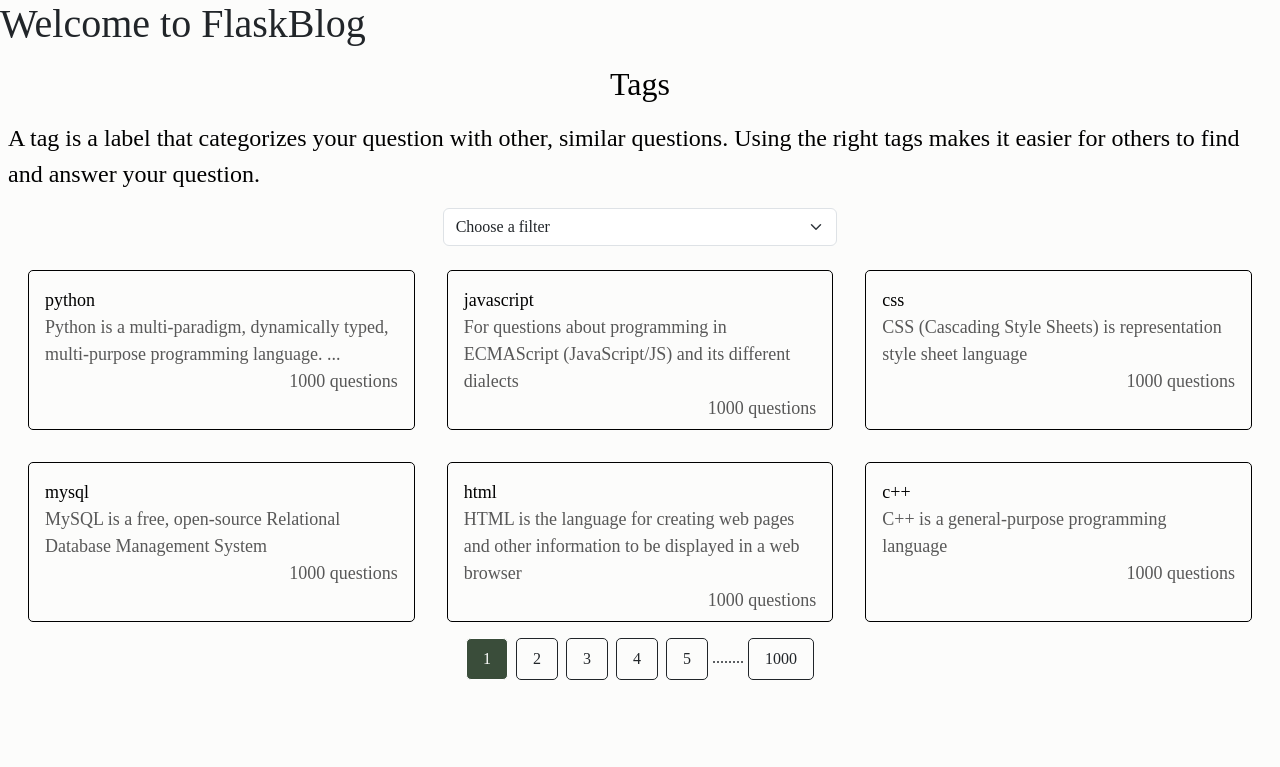
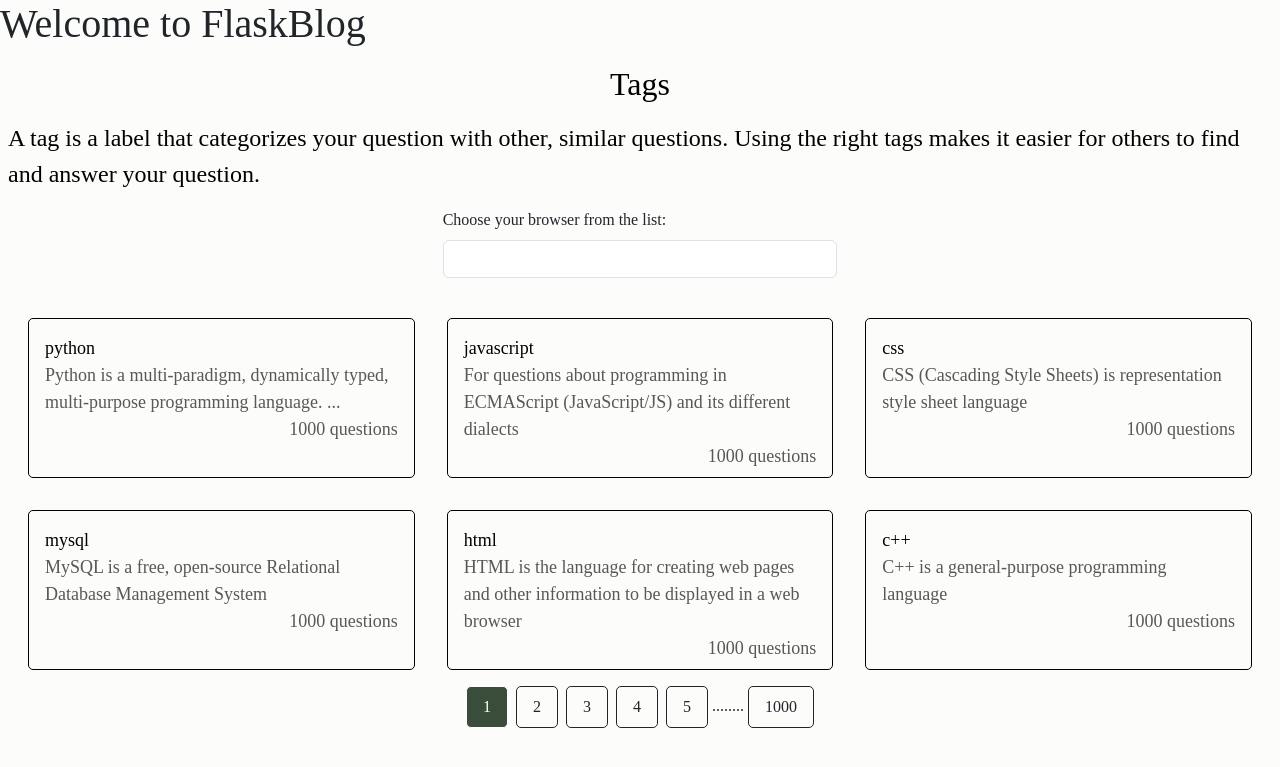
Before and after one commit to COP-290/Testing, a Flask app: page / in a window 1280 px wide. Shown: the top 767 px of the page. Run offline with Flask 3, Linux system fonts and the light colour scheme; data comes from the database, SQL or seed files in the repository; some web fonts are replaced.

Commit message:
1st changes

```diff
--- a/flask_blog/hello.py
+++ b/flask_blog/hello.py
@@ -27,9 +27,6 @@ def get_tags(id1):
         abort(404)
     return post
 
-a=(get_tags(1))
-for c in a:
-    print(c['tags'])
 
 
 app = Flask(__name__)
--- a/flask_blog/templates/tag.html
+++ b/flask_blog/templates/tag.html
@@ -22,12 +22,17 @@
     <!-- filters button -->
     <div class="d-flex justify-content-center">
         <div class="col-4 px-3 py-2">
-            <select class="form-select" aria-label="Default select example">
-                <option selected>Choose a filter</option>
-                <option value="1">rer</option>
-                <option value="2">Two</option>
-                <option value="3">Three</option>
-            </select>
+            <form action="/action_page.php">
+                <label for="browser" class="form-label">Choose your browser from the list:</label>
+                <input class="form-control" list="tags" name="browser" id="browser">
+                <datalist id="browsers">
+                  <option value="Python">
+                  <option value="JavaScript">
+                  <option value="CSS">
+                  <option value="MySQL">
+                  <option value="C++">
+                </datalist>
+              </form>
         </div>
     </div>
 
@@ -48,9 +53,9 @@
         {% endfor %}
     </div>  -->
     <div class="row px-4">
-        <div class="col-xl-4 col-lg-6 col-md-6 col-sm-12 col-12 p-3">
-            <div style="border-color:rgb(88, 88, 88); border: solid 1.5px ; border-radius: 5px; color:black; word-wrap: break-word; height: 10rem;font-size: large;cursor: pointer " class="p-3">
-                python
+        <div class="tag_col col-xl-4 col-lg-6 col-md-6 col-sm-12 col-12 p-3">
+            <div style="border-color:rgb(88, 88, 88); border: solid 1.5px ; border-radius: 5px; color:black; word-wrap: break-word; height: 10rem;font-size: large;cursor: pointer " class="tag_title p-3">
+            python
                 <div style=" color: rgb(88, 88, 88);" >
                     Python is a multi-paradigm, dynamically typed, multi-purpose programming language.
                     ...
@@ -61,20 +66,20 @@
             </div>
         </div>
 
-        <div class="col-xl-4 col-lg-6 col-md-6 col-sm-12 col-12 p-3">
-            <div style="border-color:rgb(88, 88, 88); border: solid 1.5px ; border-radius: 5px; border-radius: 5px; color:black; word-wrap: break-word; height: 10rem;font-size: large;cursor: pointer " class="p-3">
+        <div class="tag_col col-xl-4 col-lg-6 col-md-6 col-sm-12 col-12 p-3">
+            <div style="border-color:rgb(88, 88, 88); border: solid 1.5px ; border-radius: 5px; border-radius: 5px; color:black; word-wrap: break-word; height: 10rem;font-size: large;cursor: pointer " class="tag_title p-3">
                 javascript
                 <div style=" color: rgb(88, 88, 88);">
                     For questions about programming in ECMAScript (JavaScript/JS) and its different dialects
                 </div>
-                <div class="d-flex justify-content-end " style="color: rgb(88, 88, 88)"">
+                <div class="d-flex justify-content-end " style="color: rgb(88, 88, 88)">
                     1000 questions
                 </div>
             </div>
         </div>
 
-        <div class="col-xl-4 col-lg-6 col-md-6 col-sm-12 col-12 p-3">
-            <div style="border-color:rgb(88, 88, 88); border: solid 1.5px ; border-radius: 5px; border-radius: 5px; color:black; word-wrap: break-word; height: 10rem;font-size: large;cursor: pointer "  class="p-3">
+        <div class="tag_col col-xl-4 col-lg-6 col-md-6 col-sm-12 col-12 p-3">
+            <div style="border-color:rgb(88, 88, 88); border: solid 1.5px ; border-radius: 5px; border-radius: 5px; color:black; word-wrap: break-word; height: 10rem;font-size: large;cursor: pointer " class="tag_title p-3">
                 css
                 <div style=" color: rgb(88, 88, 88);">
                     CSS (Cascading Style Sheets) is  representation style sheet language
@@ -85,8 +90,8 @@
             </div>
         </div>
 
-        <div class="col-xl-4 col-lg-6 col-md-6 col-sm-12 col-12 p-3">
-            <div style="border-color:rgb(88, 88, 88); border: solid 1.5px ; border-radius: 5px; border-radius: 5px; color:black; word-wrap: break-word; height: 10rem;font-size: large;cursor: pointer "  class="p-3">
+        <div class="tag_col col-xl-4 col-lg-6 col-md-6 col-sm-12 col-12 p-3">
+            <div style="border-color:rgb(88, 88, 88); border: solid 1.5px ; border-radius: 5px; border-radius: 5px; color:black; word-wrap: break-word; height: 10rem;font-size: large;cursor: pointer " class="tag_title p-3">
                 mysql
                 <div style=" color: rgb(88, 88, 88);">
                     MySQL is a free, open-source Relational Database Management System
@@ -97,8 +102,8 @@
             </div>
         </div>
 
-        <div class="col-xl-4 col-lg-6 col-md-6 col-sm-12 col-12 p-3">
-            <div style="border-color:rgb(88, 88, 88); border: solid 1.5px ; border-radius: 5px; border-radius: 5px; color:black; word-wrap: break-word; height: 10rem;font-size: large;cursor: pointer "  class="p-3">
+        <div class="tag_col col-xl-4 col-lg-6 col-md-6 col-sm-12 col-12 p-3">
+            <div style="border-color:rgb(88, 88, 88); border: solid 1.5px ; border-radius: 5px; border-radius: 5px; color:black; word-wrap: break-word; height: 10rem;font-size: large;cursor: pointer " class="tag_title p-3">
                 html
                 <div style=" color: rgb(88, 88, 88);">
                     HTML  is the language for creating web pages and other information to be displayed in a web browser
@@ -109,8 +114,8 @@
             </div>
         </div>
 
-        <div class="col-xl-4 col-lg-6 col-md-6 col-sm-12 col-12 p-3">
-            <div style="border-color:rgb(88, 88, 88); border: solid 1.5px ; border-radius: 5px; border-radius: 5px; color:black; word-wrap: break-word; height: 10rem;font-size: large;cursor: pointer "  class="p-3">
+        <div class="tag_col col-xl-4 col-lg-6 col-md-6 col-sm-12 col-12 p-3">
+            <div style="border-color:rgb(88, 88, 88); border: solid 1.5px ; border-radius: 5px; border-radius: 5px; color:black; word-wrap: break-word; height: 10rem;font-size: large;cursor: pointer " class="tag_title p-3">
                 c++
                 <div style=" color: rgb(88, 88, 88);">
                     C++ is a general-purpose programming language
@@ -139,7 +144,11 @@
     <style>
     .num_button:hover{
         color: white;
-        background-color: 7C8B7C;
+        background-color: B4D3B4;
+    }
+    .tag_col:hover .tag_title{
+        color: red;
+
     }
     </style>
 
```
Also changed, not shown: flask_blog/init_db.py (+5 -4 lines).
